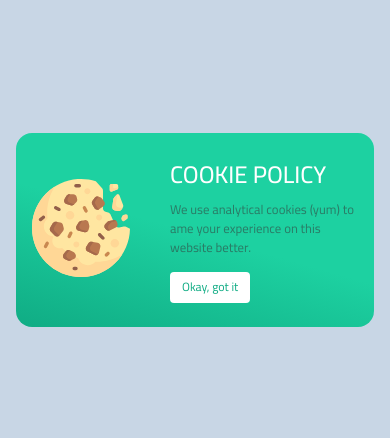
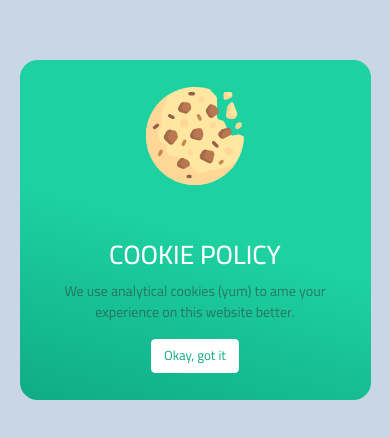
Before and after one commit to oussamaelhousni/first-gsap-animation-mini-project, a plain HTML site: page index.html in a window 390 px wide. Shown: the part 192-630 px from the top of the page. Drawn offline with nearby package versions, Linux system fonts and the light colour scheme.

Commit message:
Update style.css

```diff
--- a/style.css
+++ b/style.css
@@ -12,15 +12,42 @@
     --main-background: #c8d6e5;
     --cookie-background: ;
 }
+
 html {
     font-size: 62.5%;
     box-sizing: border-box;
 }
 
-@media screen and (max-width:500px){
- html{
-font-size:50%;
+@media screen and (max-width: 80rem) {
+    html {
+        font-size: 55%;
+    }
+
+    .cookie__img {
+        max-width: 40%;
+    }
+
+    .cookie__img img {
+        width: 100%;
+    }
 }
+
+@media screen and (max-width: 500px) {
+    .cookie {
+        flex-direction: column;
+    }
+
+    .cookie__content {
+        display: flex;
+        flex-direction: column;
+        gap: 0.8rem;
+        align-items: center;
+        text-align: center;
+    }
+
+    .cookie__title {
+        font-size: 2rem;
+    }
 }
 
 body {
@@ -46,8 +73,7 @@ body {
     display: flex;
     align-items: center;
     padding: 3rem 2rem;
-margin:2rem;
-    max-width: 50rem;
+    width: min(90vw, 50rem);
     border-radius: 2rem;
     gap: 5rem;
     color: #fff;
@@ -73,7 +99,7 @@ margin:2rem;
 
 .cookie__btn {
     margin-top: 1rem;
-    align-self: flex-start;
+    width: fit-content;
     background: #fff;
     padding: 0.8rem 1.5rem;
     text-decoration: none;
```
